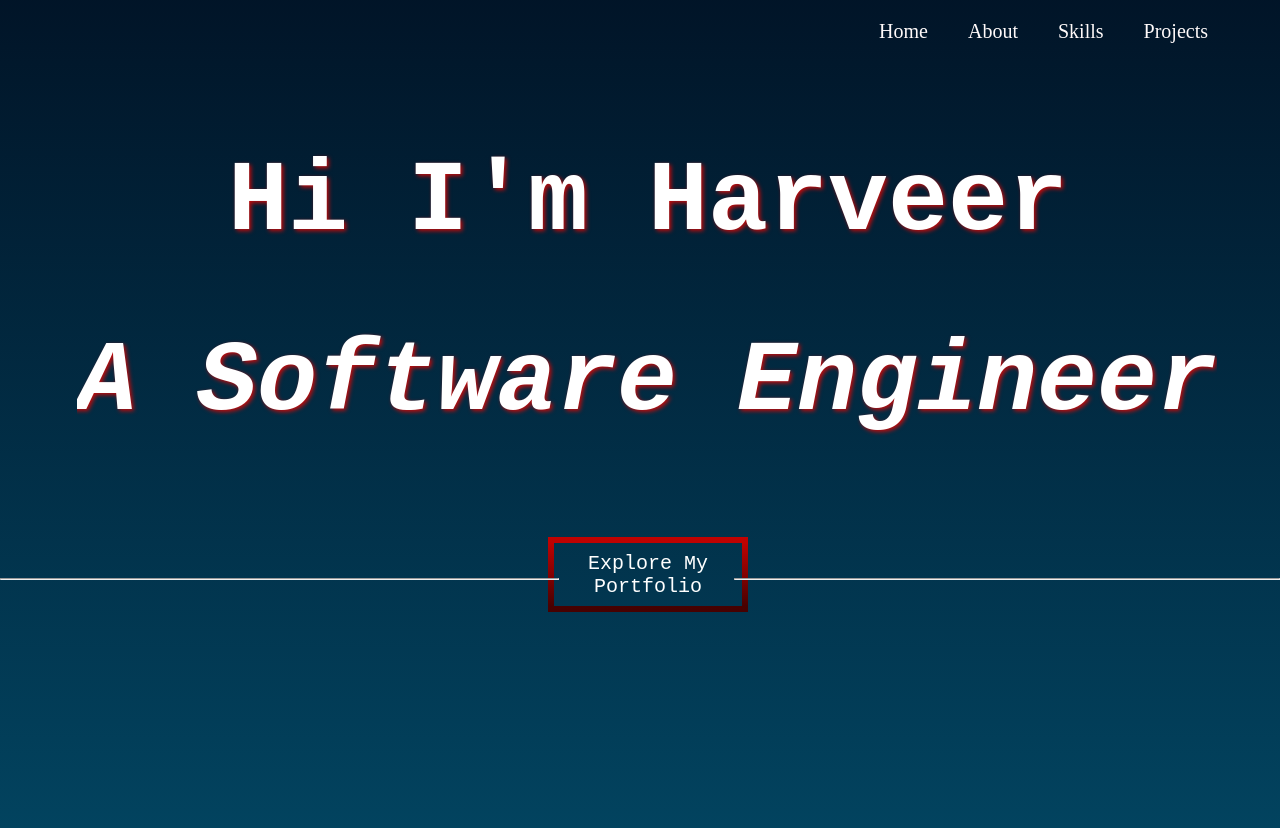
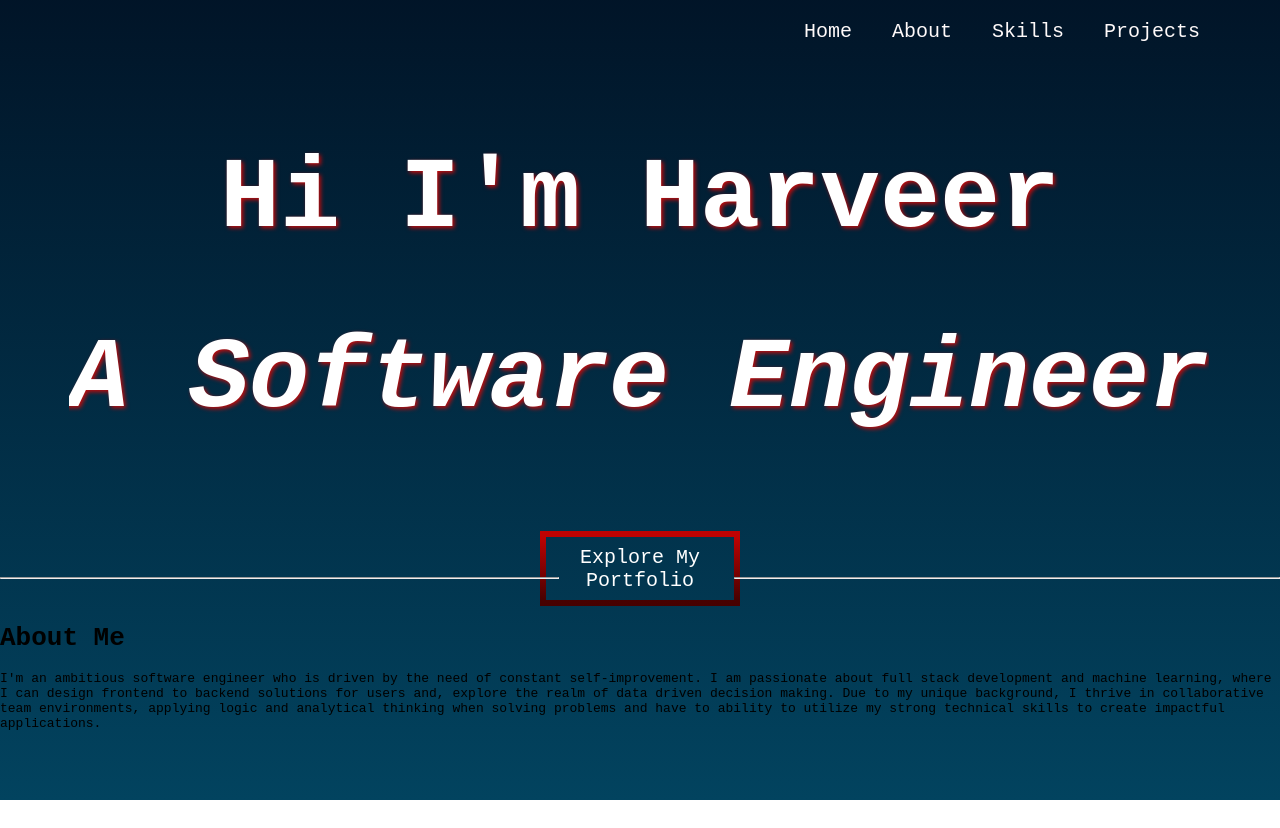
Before and after one commit to Harveer91/My-Portfolio, a React (Vite) app: page / in a window 1280 px wide. After the commit the page ends 800 px from the top, so only its background shows below. Built offline with nearby package versions, Linux system fonts and the light colour scheme.

Commit message:
Added about me prototype section

```diff
--- a/src/App.jsx
+++ b/src/App.jsx
@@ -2,14 +2,22 @@
 import './index.css'
 import Header from "./Components/Header"
 import Button from './Components/Button';
+import AboutMe from './Components/AboutMe';
 
 function App() {
   return (
     <>
-      <Header/>
-      <Button/>
-      <hr id="line2"></hr>
-      <hr id="line"></hr>
+      <main>
+        <section className="page-selection" id="Home"></section>
+          <Header/>
+          <Button/>
+          <hr id="line2"></hr>
+          <hr id="line"></hr>
+        <section className="page-selection" id="About"></section>
+          <AboutMe/>
+        <section className="page-selection" id="Skills"></section>
+        <section className="page-selection" id="Projects"></section>
+      </main>
     </>
   );
 }
--- /dev/null
+++ b/src/Components/AboutMe.jsx
@@ -0,0 +1,11 @@
+function AboutMe(){
+    return(
+        <div className='textbox' id='aboutme'>
+            <h1>About Me</h1>
+            <p1>I'm an ambitious software engineer who is driven by the need of constant self-improvement. I am passionate about full stack development and machine learning, where I can design frontend to backend solutions for users and, explore the realm of data driven decision making. Due to my unique background, I thrive in collaborative team environments, applying logic and analytical thinking when solving problems and have to ability to utilize my strong technical skills to create impactful applications.</p1>
+        </div>
+
+    )
+}
+
+export default AboutMe
--- a/src/index.css
+++ b/src/index.css
@@ -1,5 +1,9 @@
-body {
-  background-image: linear-gradient(hsl(210, 95%, 8%),hsl(198, 96%, 19%));
-  height:100vh;
-  width:100vw;
+html, body {
+  margin: 0;
+  padding: 0;
+  background-image: linear-gradient(hsl(210, 95%, 8%), hsl(198, 96%, 19%));
+  background-attachment: fixed;
+  background-size: cover;
+  font-family: monospace;
+  scroll-behavior: smooth;
 }
```
